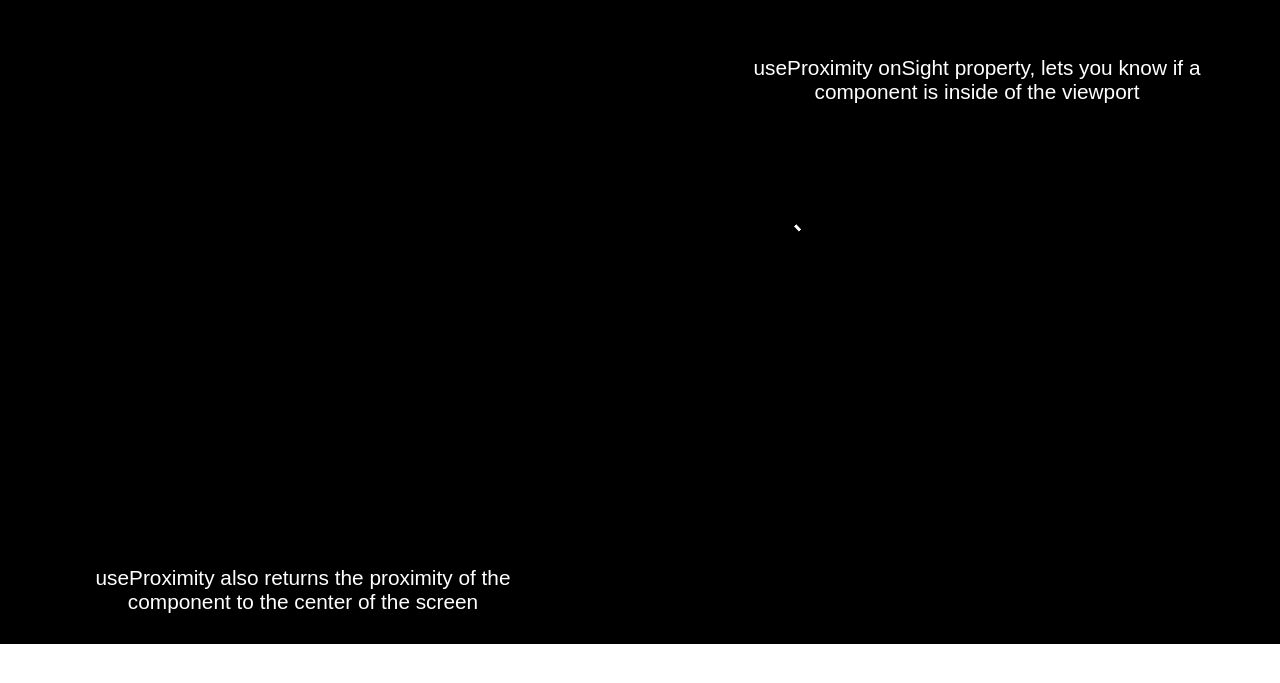
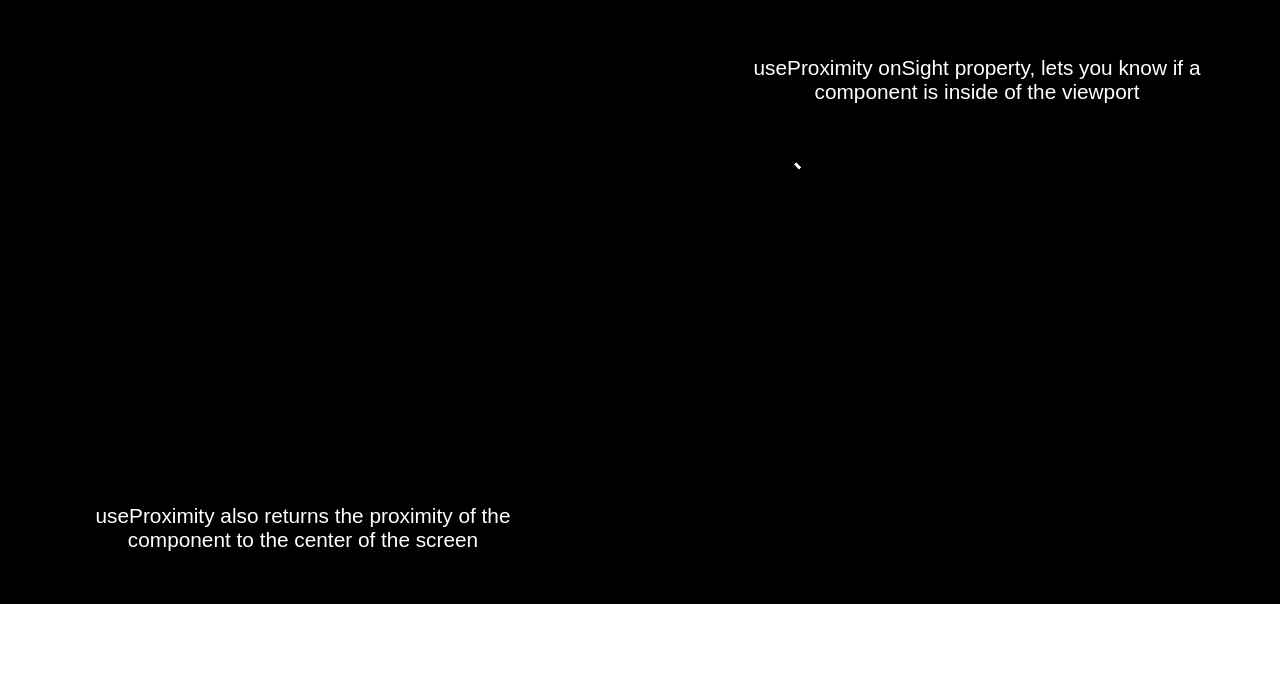
Before and after one commit to zJaaal/react-scroll-utilities, a React (Vite) app: page / in a window 1280 px wide. Shown: the part 1327-2010 px from the top of the page. Built offline with nearby package versions, Linux system fonts and the light colour scheme; a web font is replaced by a local one.

Commit message:
fixed height of last div in proximity

```diff
--- a/src/site/components/proximity/Proximity.tsx
+++ b/src/site/components/proximity/Proximity.tsx
@@ -86,9 +86,7 @@ const Proximity = () => {
             justifyContent: "space-around",
           }}
         >
-          <div style={{ width: "50%", marginBottom: 60 }}>
-            <div style={{ height: "50px" }}></div>
-          </div>
+          <div style={{ width: "50%" }}></div>
           <Render
             style={{
               height: "3rem",
@@ -161,7 +159,10 @@ const Proximity = () => {
               center of the screen
             </p>
           </Render>
-          <div style={{ width: "50%", height: "100%" }}></div>
+          <div style={{ width: "50%", height: "100%" }}>
+            {" "}
+            <div style={{ height: "100px" }}></div>
+          </div>
         </div>
       </div>
     </div>
```
